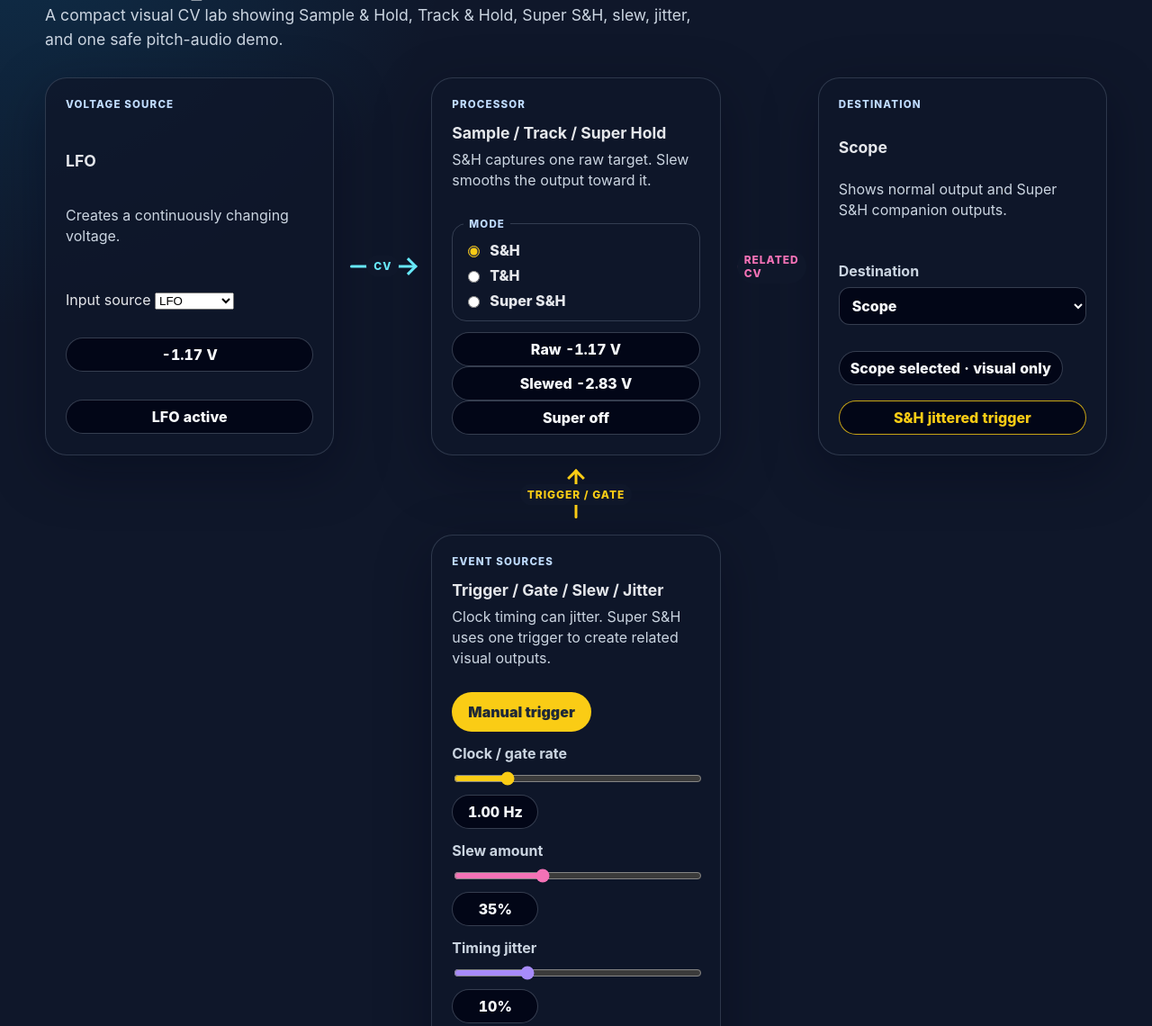
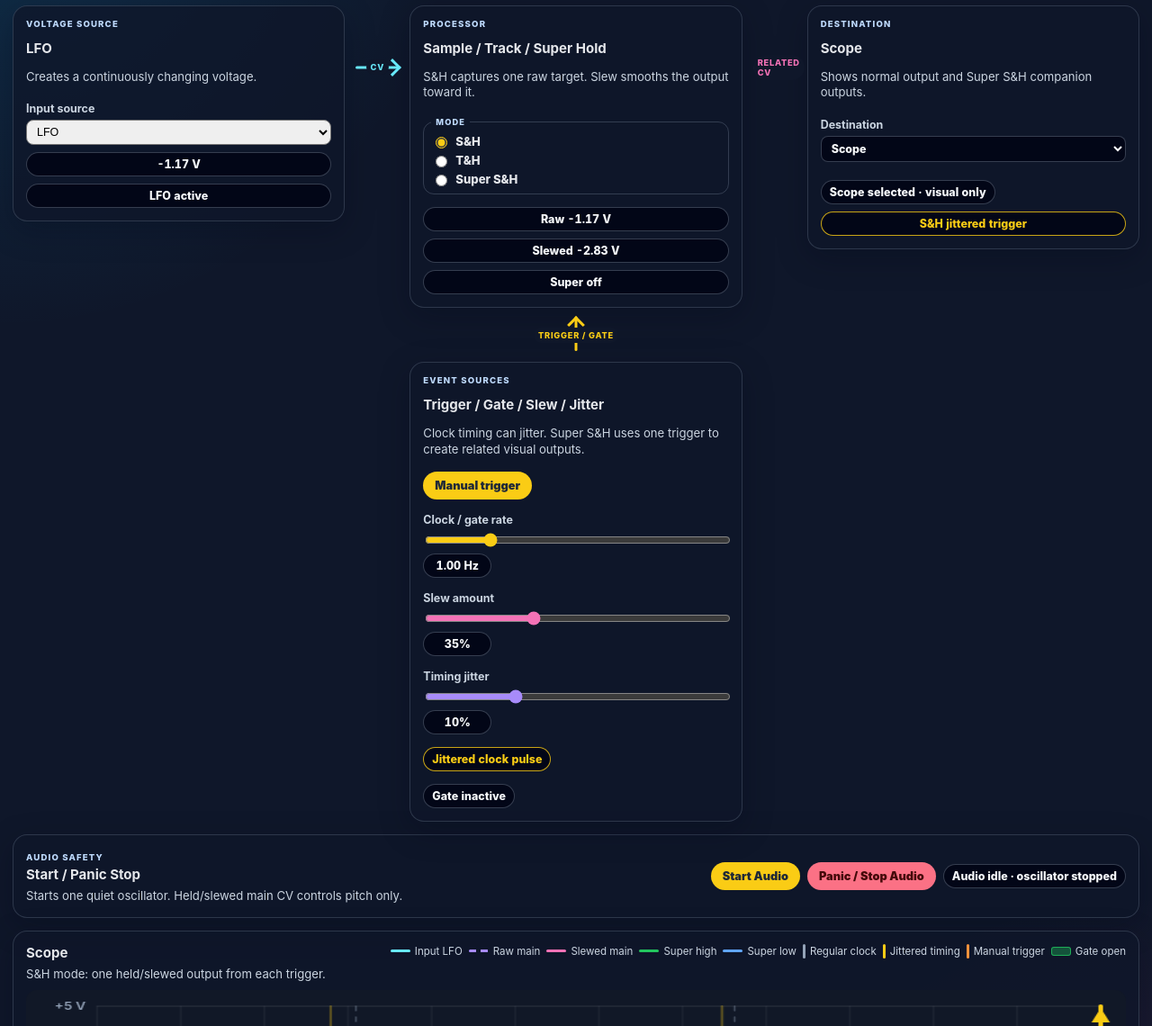
Before and after one commit to armpitpete/sample-hold-lab, a website built with Vite: page index.html in a window 1280 px wide. Shown: the part 147-1287 px from the top of the page at 90% size. Built offline with nearby package versions, Linux system fonts and the light colour scheme.

Commit message:
Compact desktop layout and typography

```diff
--- a/src/layout-fix.css
+++ b/src/layout-fix.css
@@ -1,31 +1,109 @@
+body {
+  font-size: 14px;
+}
+
+.lab-shell {
+  width: min(1460px, calc(100% - 28px)) !important;
+  padding: 20px 0 28px !important;
+}
+
+.hero {
+  margin-bottom: 16px !important;
+}
+
+.eyebrow {
+  margin-bottom: 4px !important;
+  font-size: 0.68rem !important;
+}
+
+h1 {
+  max-width: 760px !important;
+  margin-bottom: 6px !important;
+  font-size: clamp(2.1rem, 4.4vw, 3.8rem) !important;
+  line-height: 0.94 !important;
+}
+
+h2 {
+  margin-bottom: 6px !important;
+  font-size: 0.94rem !important;
+}
+
+.intro {
+  max-width: 640px !important;
+  font-size: 0.88rem !important;
+  line-height: 1.42 !important;
+}
+
 .patch-flow {
-  grid-template-columns: minmax(0, 1fr) 72px minmax(0, 1fr) 72px minmax(0, 1fr) !important;
+  grid-template-columns: minmax(0, 1fr) 48px minmax(0, 1fr) 48px minmax(0, 1fr) !important;
   grid-template-areas:
     "source cv processor out destination"
     ". . triggerCable . ."
     ". . trigger . ." !important;
-  align-items: stretch !important;
+  gap: 12px !important;
+  align-items: start !important;
+  margin-bottom: 14px !important;
+}
+
+.module-card,
+.scope-panel,
+.rule-card,
+.audio-safety-panel {
+  border-radius: 16px !important;
+  box-shadow: 0 10px 34px rgba(2, 6, 23, 0.26) !important;
 }
 
 .module-card {
   display: flex !important;
-  min-height: 170px !important;
+  min-height: 138px !important;
   flex-direction: column !important;
-  justify-content: space-between !important;
+  justify-content: flex-start !important;
+  gap: 8px !important;
+  padding: 14px !important;
+}
+
+.processor-module,
+.trigger-module {
+  min-height: 0 !important;
+}
+
+.module-label {
+  margin-bottom: 4px !important;
+  font-size: 0.6rem !important;
+  letter-spacing: 0.12em !important;
+}
+
+.module-card p {
+  min-height: 0 !important;
+  margin-bottom: 4px !important;
+  font-size: 0.82rem !important;
+  line-height: 1.34 !important;
+}
+
+.module-card output,
+.audio-safety-status {
+  min-width: 86px !important;
+  padding: 5px 9px !important;
+  font-size: 0.78rem !important;
 }
 
 .cv-cable,
 .output-cable {
-  min-height: 170px !important;
+  min-width: 48px !important;
+  min-height: 138px !important;
 }
 
-.processor-module,
-.trigger-module {
-  min-height: 390px !important;
+.cable {
+  min-width: 48px !important;
+  font-size: 0.58rem !important;
+}
+
+.cable span {
+  padding: 3px 5px !important;
 }
 
 .trigger-cable {
-  min-height: 52px !important;
+  min-height: 36px !important;
 }
 
 .trigger-cable::before {
@@ -46,36 +124,42 @@
   transform: translateX(-50%) rotate(-45deg) !important;
 }
 
+button {
+  padding: 8px 13px !important;
+  font-size: 0.8rem !important;
+}
+
 .event-control-group {
   display: flex;
-  gap: 10px;
+  gap: 8px;
   align-items: center;
-  margin-top: 10px;
+  margin-top: 4px;
 }
 
 .mode-switch {
   display: grid;
-  gap: 8px;
-  margin: 12px 0;
+  gap: 5px;
+  margin: 6px 0 !important;
   border: 1px solid rgba(148, 163, 184, 0.28);
-  border-radius: 16px;
-  padding: 12px;
+  border-radius: 12px;
+  padding: 8px !important;
 }
 
 .mode-switch legend {
-  padding: 0 6px;
+  padding: 0 5px;
   color: #bfdbfe;
-  font-size: 0.72rem;
+  font-size: 0.58rem !important;
   font-weight: 800;
-  letter-spacing: 0.1em;
+  letter-spacing: 0.12em;
   text-transform: uppercase;
 }
 
 .mode-switch label {
   display: flex;
-  gap: 8px;
+  gap: 6px;
   align-items: center;
   color: #e5e7eb;
+  font-size: 0.82rem !important;
   font-weight: 800;
 }
 
@@ -83,29 +167,42 @@
   accent-color: #facc15;
 }
 
+.source-select-control,
+.destination-select-control,
 .clock-control,
 .slew-control,
 .jitter-control {
   display: grid;
   grid-template-columns: 1fr;
-  gap: 8px;
-  margin-top: 14px;
+  gap: 5px !important;
+  margin-top: 7px !important;
   color: #cbd5e1;
+  font-size: 0.78rem !important;
   font-weight: 700;
 }
 
+.source-select-control select,
+.destination-select-control select {
+  padding: 5px 7px !important;
+  border-radius: 8px !important;
+  font-size: 0.78rem !important;
+}
+
+.clock-control input[type="range"],
+.slew-control input[type="range"],
+.jitter-control input[type="range"] {
+  width: 100%;
+}
+
 .clock-control input[type="range"] {
-  width: 100%;
   accent-color: #facc15;
 }
 
 .slew-control input[type="range"] {
-  width: 100%;
   accent-color: #f472b6;
 }
 
 .jitter-control input[type="range"] {
-  width: 100%;
   accent-color: #a78bfa;
 }
 
@@ -115,12 +212,84 @@
 .clock-pulse-state,
 .gate-state {
   width: fit-content;
-  min-width: 96px;
+  min-width: 76px !important;
 }
 
 .clock-pulse-state,
 .gate-state {
-  margin-top: 12px;
+  margin-top: 6px !important;
+}
+
+.audio-safety-panel {
+  gap: 12px !important;
+  margin: 0 0 14px !important;
+  padding: 14px !important;
+}
+
+.audio-safety-panel p {
+  font-size: 0.82rem !important;
+  line-height: 1.34 !important;
+}
+
+.audio-safety-actions {
+  gap: 8px !important;
+}
+
+.scope-panel {
+  margin-bottom: 14px !important;
+  padding: 14px !important;
+}
+
+.scope-header {
+  gap: 12px !important;
+  margin-bottom: 10px !important;
+}
+
+.scope-header p {
+  font-size: 0.82rem !important;
+}
+
+.legend {
+  gap: 7px !important;
+  font-size: 0.72rem !important;
+}
+
+.legend span {
+  gap: 5px !important;
+}
+
+.legend-line,
+.legend-pulse {
+  width: 22px !important;
+  height: 3px !important;
+}
+
+.legend-pulse {
+  width: 3px !important;
+  height: 16px !important;
+}
+
+.legend-gate {
+  display: inline-block;
+  width: 22px;
+  height: 10px;
+  border-radius: 3px;
+  background: rgba(34, 197, 94, 0.35);
+  border: 1px solid rgba(34, 197, 94, 0.8);
+}
+
+canvas {
+  max-height: 300px !important;
+  border-radius: 12px !important;
+}
+
+.rule-card {
+  padding: 14px !important;
+}
+
+.rule-card p {
+  font-size: clamp(0.9rem, 1.7vw, 1.12rem) !important;
+  line-height: 1.38 !important;
 }
 
 .raw-line {
@@ -147,16 +316,16 @@
   background: #fb923c !important;
 }
 
-.legend-gate {
-  display: inline-block;
-  width: 28px;
-  height: 14px;
-  border-radius: 4px;
-  background: rgba(34, 197, 94, 0.35);
-  border: 1px solid rgba(34, 197, 94, 0.8);
-}
+@media (max-width: 880px) {
+  body {
+    font-size: 15px;
+  }
 
-@media (max-width: 880px) {
+  .lab-shell {
+    width: min(100% - 20px, 680px) !important;
+    padding: 18px 0 24px !important;
+  }
+
   .patch-flow {
     grid-template-columns: 1fr !important;
     grid-template-areas:
@@ -172,6 +341,25 @@
   .cv-cable,
   .output-cable,
   .trigger-cable {
-    min-height: 42px !important;
+    min-height: 34px !important;
+  }
+
+  .scope-header,
+  .audio-safety-panel {
+    display: block !important;
+  }
+
+  .audio-safety-actions {
+    justify-content: flex-start !important;
+    margin-top: 10px !important;
+  }
+
+  .audio-safety-status {
+    width: 100% !important;
+  }
+
+  .legend {
+    justify-content: flex-start !important;
+    margin-top: 10px !important;
   }
 }
```
